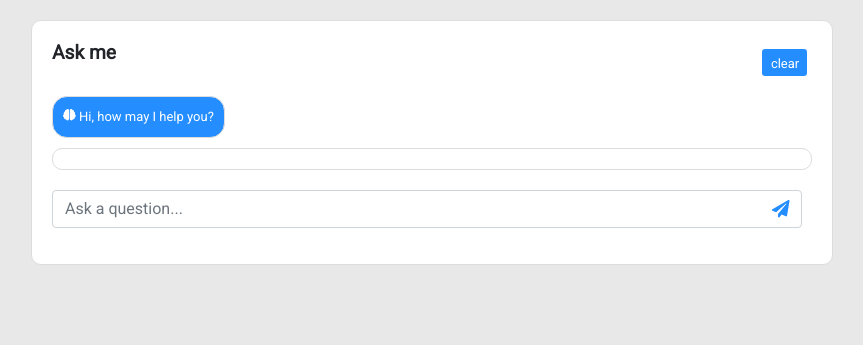
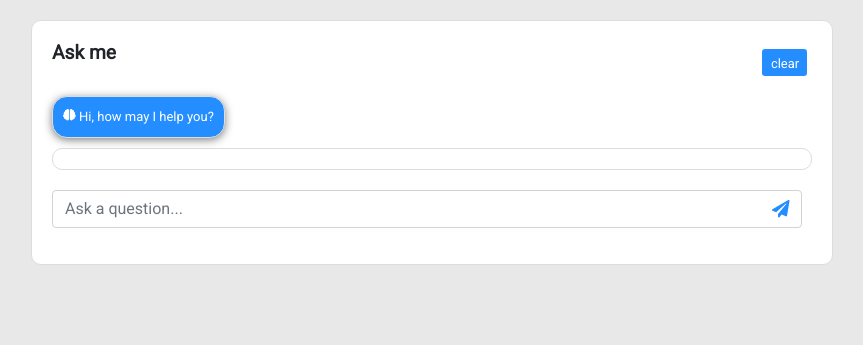
Before and after one commit to Hrishikesh007788/Adobe_SOT, a Flask app: template templates/chat.html in a window 1280 px wide. Shown: the part 78-423 px from the top of the page, without its empty margins (208-1071 px from the left). Run offline with Flask 3, Linux system fonts and the light colour scheme; the template is opened without the code that fills it, so the values that code supplies are empty; some libraries are stand-ins or nearby versions.

Commit message:
UI changes

```diff
--- a/app.py
+++ b/app.py
@@ -276,6 +276,7 @@ def user_ask():
 
         # Ask the AI and get the response
         response = ask_ai(user_query)
+
         conversation_history_user.append(("AI", response))  # Add AI's response to the conversation history
 
         if not uploaded_files:
--- a/templates/chat.html
+++ b/templates/chat.html
@@ -80,6 +80,8 @@
         max-width: 85%;
         margin: 10px 0;
         display: inline-block;
+        box-shadow: 0px 2px 8px rgba(0, 0, 0, 0.5);
+
       }
 
       .ai-section {
@@ -96,7 +98,11 @@
         margin: 10px 0;
         display: inline-block;
         font-size: small;
+        box-shadow: 0px 2px 8px rgba(0, 0, 0, 0.5);
       }
+
+
+
 
       .submit-btn {
         background-color: transparent;
```
